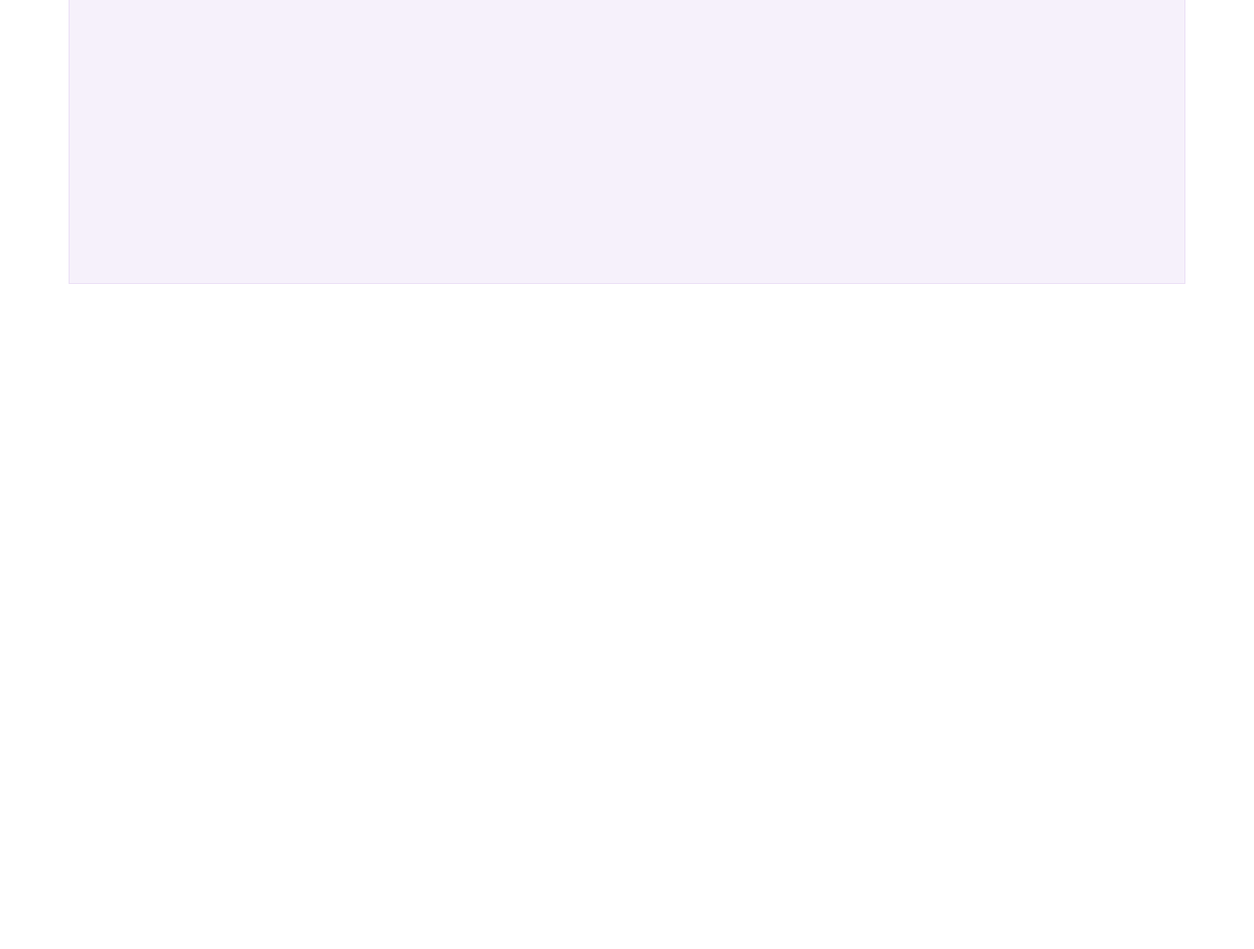
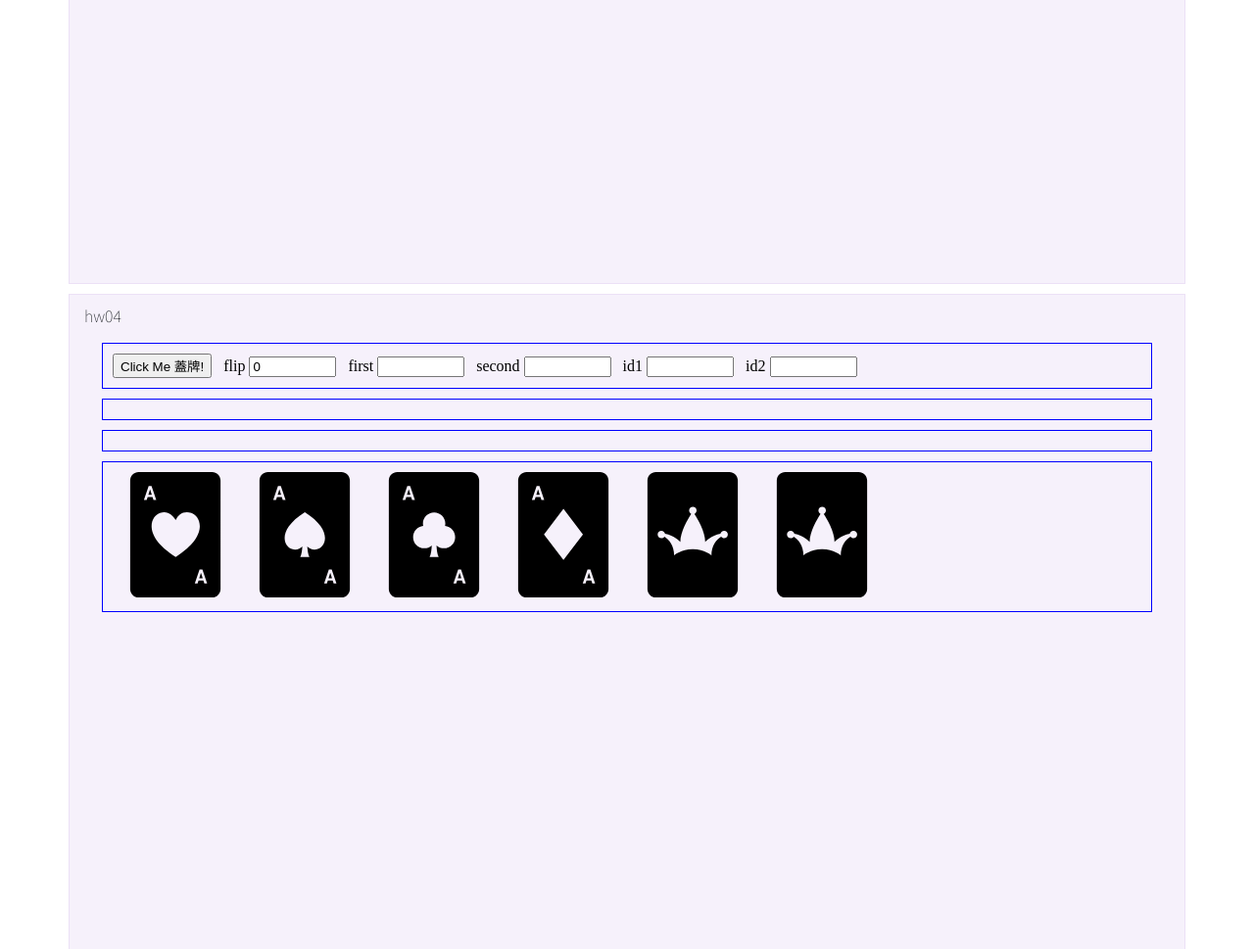
Before and after one commit to r1ddx/ip2019s, a plain HTML site: page portfolio/index.html in a window 1280 px wide. Shown: the part 1431-2400 px from the top of the page at 98% size. Before the commit the page ends 1731 px from the top, so only its background shows below. Drawn offline with nearby package versions, Linux system fonts and the light colour scheme.

Commit message:
Add files via upload

```diff
--- a/portfolio/index.html
+++ b/portfolio/index.html
@@ -17,7 +17,7 @@
 
     <link rel="stylesheet" href="./index.css">
 
-    <title>蘇東坡作品集</title>
+    <title>王暐榕作品集</title>
   </head>
 
   <body>
@@ -68,6 +68,11 @@
       <iframe frameBorder="0" width="100%" height="800px" src="./labs/lab03/index.html" scrolling="no"></iframe>
     </div>
 
+       <!-- lab04 -->
+    <div class="container">
+      <h6>hw04</h6>
+      <iframe frameBorder="0" width="100%" height="1000px" src="./labs/lab04/index.html" scrolling="no"></iframe>
+    </div>
 
   </body>
 </html>
```
